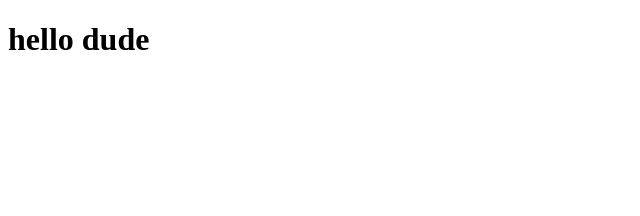
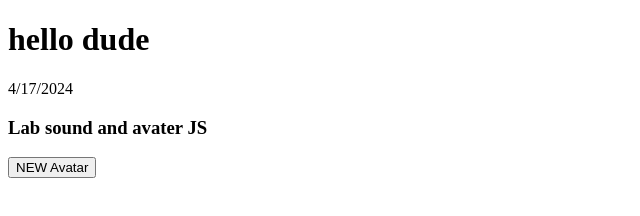
Before and after one commit to EmiMiah/DesignLeagueTeam, a plain HTML site: page me.html in a window 1280 px wide. Shown: the whole page, without its empty margins (0-640 px from the left). Drawn offline with Linux system fonts and the light colour scheme.

Commit message:
Update me.html

```diff
--- a/me.html
+++ b/me.html
@@ -12,5 +12,20 @@
 </head>
   <body>
 <h1>hello dude</h1>
+    <div class="wrapper">
+      <div class="top container">
+        <div class="lab-info>
+          <h3>4/17/2024</h3>
+          <h3>Lab sound and avater JS</h3>
+        </div>
+          <div class="btns-container">
+          <button onclick="promptUser()">NEW Avatar</button>
+        </div>
+      </div>
+      <!--CONTENT-->
+      <div class="content">
+        </div>
+    </div>
+    <script src="yourName.js"></script>
   </body>
 </html>
```
